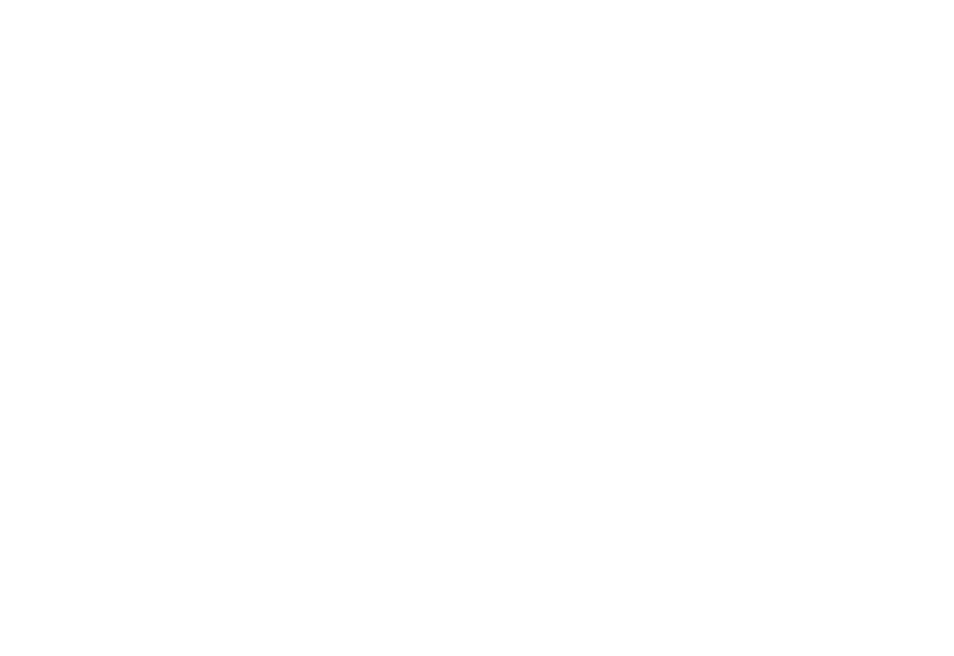
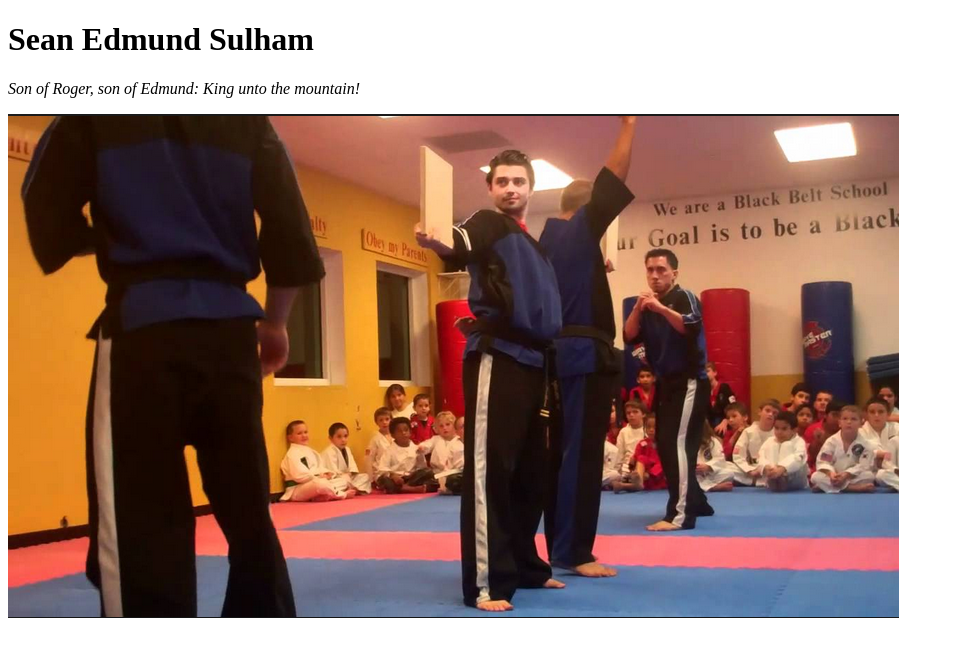
Before and after one commit to ssulham/personal-site, a plain HTML site: page index.html in a window 1280 px wide. Shown: the whole page, without its empty margins (0-954 px from the left). Drawn offline with Linux system fonts and the light colour scheme.

Commit message:
Added Name and Picture in index.html file, and added additional html files as well.

```diff
--- a/index.html
+++ b/index.html
@@ -5,7 +5,9 @@
     <title></title>
   </head>
   <body>
-    <!-- For now there is no css or js, but it shall be coming... -->
-    <!-- More to come... -->
+    <h1>Sean Edmund Sulham</h1>
+    <p> <em>Son of Roger, son of Edmund: King unto the mountain!</em> </p>
+    <img src="images/Me2.png"
+          alt="Picture did not render for some reason...">
   </body>
 </html>
```
Also changed, not shown: about-me.html (added), contact-me.html (added), images/Me2.PNG (added), master-planning.html (added), resume.html (added), 1 other file.
